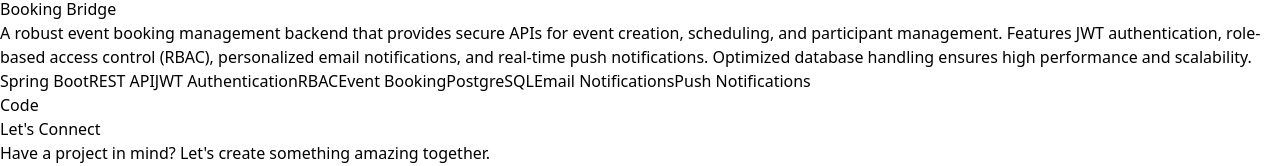
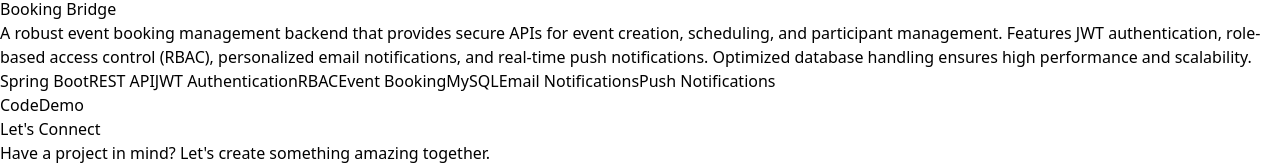
Before and after one commit to Sughosh28/sughosh-athreya-portfolio, a React (Vite) app: page / in a window 1280 px wide. Shown: the part 6159-6325 px from the top of the page. Built offline with nearby package versions, Linux system fonts and the light colour scheme.

Commit message:
fix: update live links for Blogging Platform and Booking Bridge projects

```diff
--- a/src/pages/Projects.jsx
+++ b/src/pages/Projects.jsx
@@ -21,7 +21,7 @@ const projectsData = [
     description:
       "A secure full-stack blogging platform with React and Spring Boot. Features JWT-based authentication, personalized email notifications, MySQL for data persistence, and NGINX for load balancing on AWS.",
     link: "https://github.com/Sughosh28/blogs-by-sughosh-backend",
-    live: "http://blogsbysughosh.xyz/home",
+    live: "https://www.blogsbysughosh.xyz/home",
     tags: ["React", "Spring Boot", "MySQL", "JWT", "AWS", "NGINX"],
   },
 
@@ -30,14 +30,14 @@ const projectsData = [
     description:
       "A robust event booking management backend that provides secure APIs for event creation, scheduling, and participant management. Features JWT authentication, role-based access control (RBAC), personalized email notifications, and real-time push notifications. Optimized database handling ensures high performance and scalability.",
     link: "https://github.com/Sughosh28/booking-bridge-backend",
-    // live:"https://www.loom.com/share/2c34f18fa25646a3ba15783de4e64259?sid=541d894c-f691-4115-af5a-ef15f4d2d3a8",
+    live:"https://www.srss.live/home",
     tags: [
       "Spring Boot",
       "REST API",
       "JWT Authentication",
       "RBAC",
       "Event Booking",
-      "PostgreSQL",
+      "MySQL",
       "Email Notifications",
       "Push Notifications"
     ],
```
